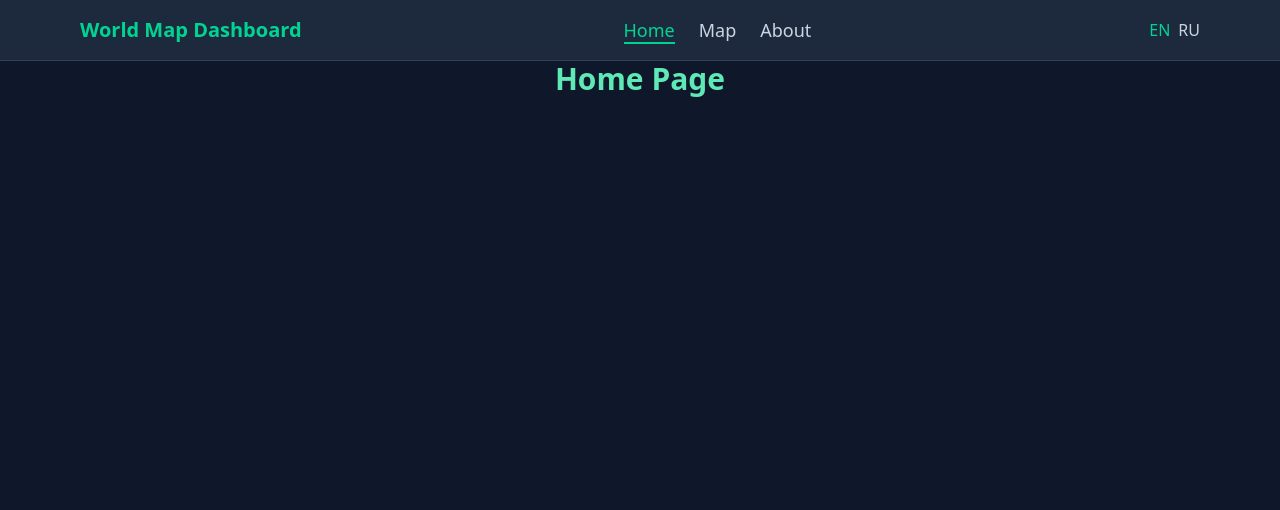
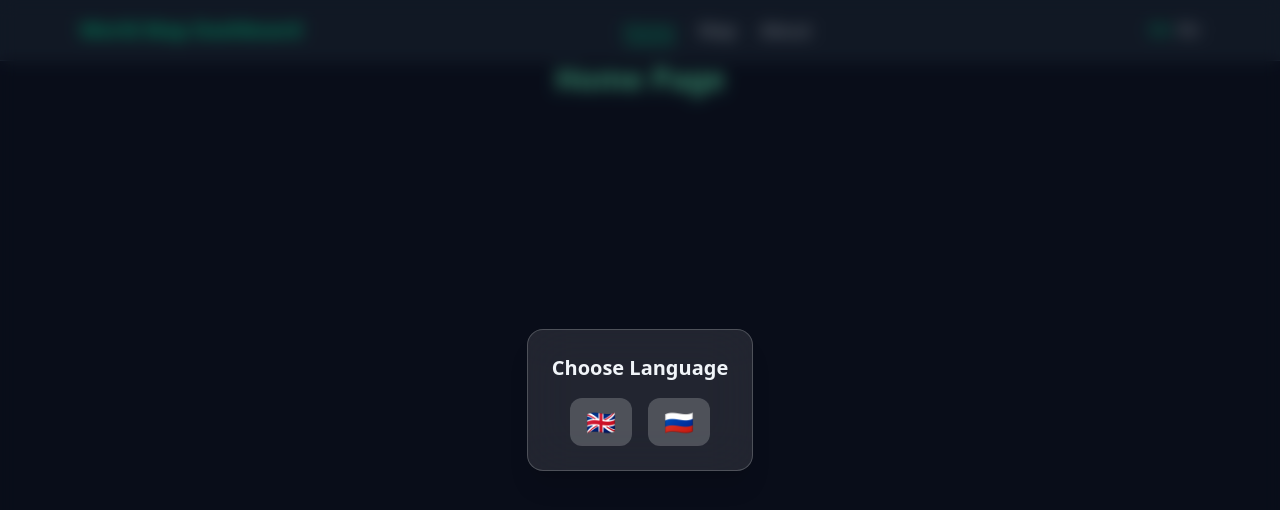
Before and after one commit to GreenXred/World-Map-Dashboard, a React (Vite) app: page / in a window 1280 px wide. Shown: the top 510 px of the page. Built offline with nearby package versions, Linux system fonts and the light colour scheme.

Commit message:
Новый компонент LanguageModal добавлен для выбора языка при первом запуске приложения (модальное окно)

```diff
--- a/src/App.tsx
+++ b/src/App.tsx
@@ -1,17 +1,38 @@
 import { Route, Routes } from "react-router-dom";
+import { useEffect, useState } from "react";
 
 import Home from "./pages/Home/Home";
 import Country from "./pages/Country/Country";
 import About from "./pages/About/About";
 import Map from "./pages/Map/Map";
+import Navbar from "./components/Navbar";
+import LanguageModal from "./components/LanguageModal";
+import { useLanguage } from "./i18next/LanguageContext";
 
-import Navbar from "./components/Navbar";
+
 
 
 export default function App() {
+  const { setLang } = useLanguage();
+  const [showModal, setShowModal] = useState(false);
+
+  useEffect(() => {
+    const saved = localStorage.getItem("lang-chosen");
+    if (!saved) setShowModal(true);
+  }, []);
+
   return (
     <div className="min-h-screen bg-slate-900 text-slate-100">
       <Navbar />
+      {showModal && (
+        <LanguageModal
+          onSelect={(lang) => {
+            setLang(lang as any);
+            localStorage.setItem("lang-chosen", "true");
+            setShowModal(false);
+          }}
+        />
+      )}
       <Routes>
         <Route path="/" element={<Home />} />
         <Route path="/country/:code" element={<Country />} />
--- /dev/null
+++ b/src/components/LanguageModal.tsx
@@ -0,0 +1,38 @@
+import { motion } from "framer-motion";
+
+export default function LanguageModal({ onSelect }: { onSelect: (lang: string) => void }) {
+    return (
+        <div className="fixed inset-0 flex items-center justify-center">
+            {/* Затемнённый фон */}
+            <div className="absolute inset-0 bg-black/40 backdrop-blur-sm"></div>
+
+            {/* Стеклянная иконка */}
+            <motion.div
+                initial={{ opacity: 0, scale: 0.95 }}
+                animate={{ opacity: 1, scale: 1 }}
+                transition={{ duration: 0.4 }}
+                className="relative bg-white/10 backdrop-blur-xl rounded-2xl p-6 border border-white/20 shadow-xl"
+            >
+                <h2 className="text-xl font-semibold mb-4 text-center text-slate-100">
+                    Choose Language
+                </h2>
+
+                {/* Кнопки-флаги */}
+                <div className="flex gap-4 justify-center">
+                    <button
+                        onClick={() => onSelect("en")}
+                        className="px-4 py-2 rounded-xl bg-white/20 hover:bg-white/30 transition text-2xl"
+                    >
+                        🇬🇧
+                    </button>
+                    <button
+                        onClick={() => onSelect("ru")}
+                        className="px-4 py-2 rounded-xl bg-white/20 hover:bg-white/30 transition text-2xl"
+                    >
+                        🇷🇺
+                    </button>
+                </div>
+            </motion.div>
+        </div>
+    );
+}
```
